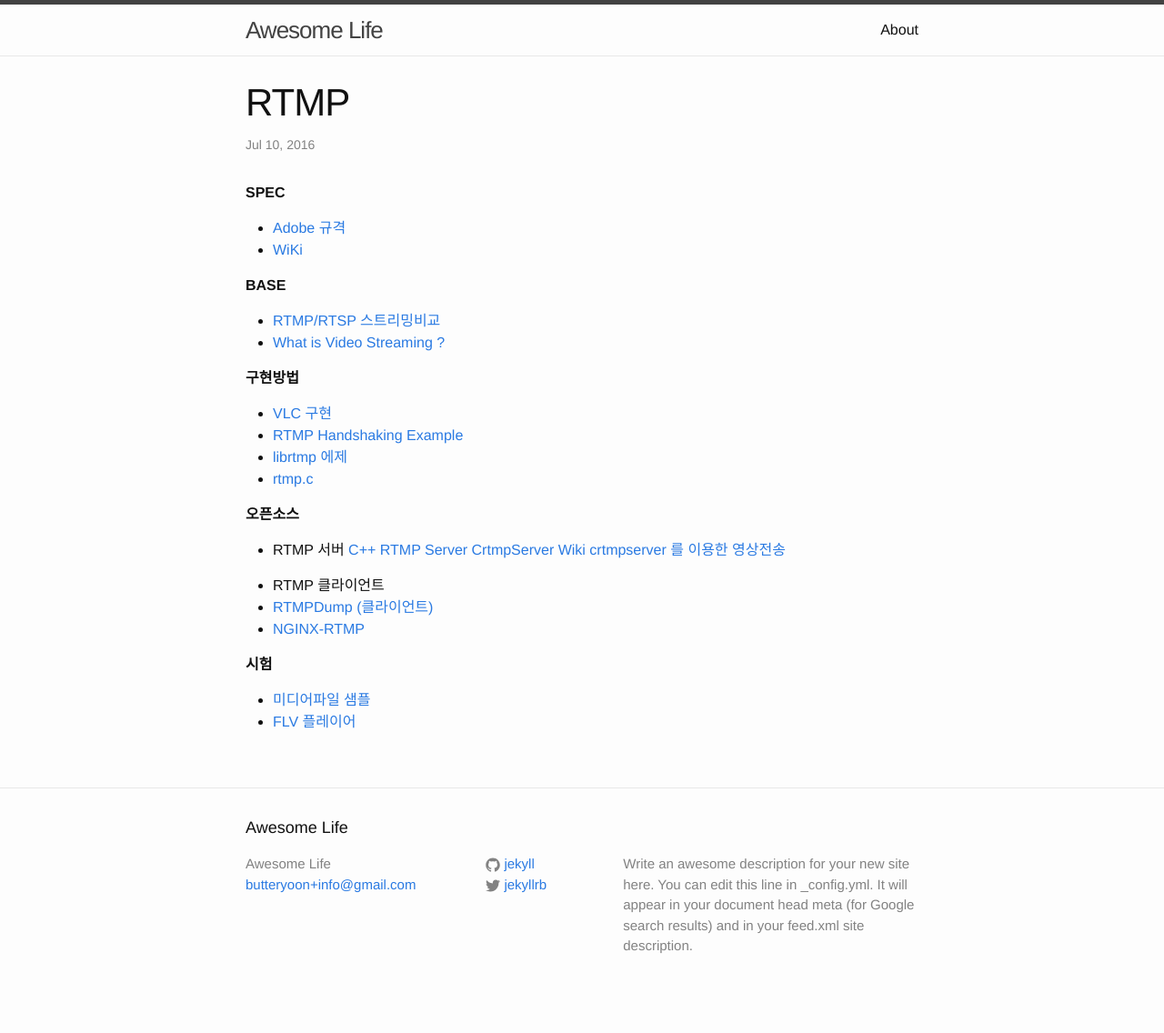
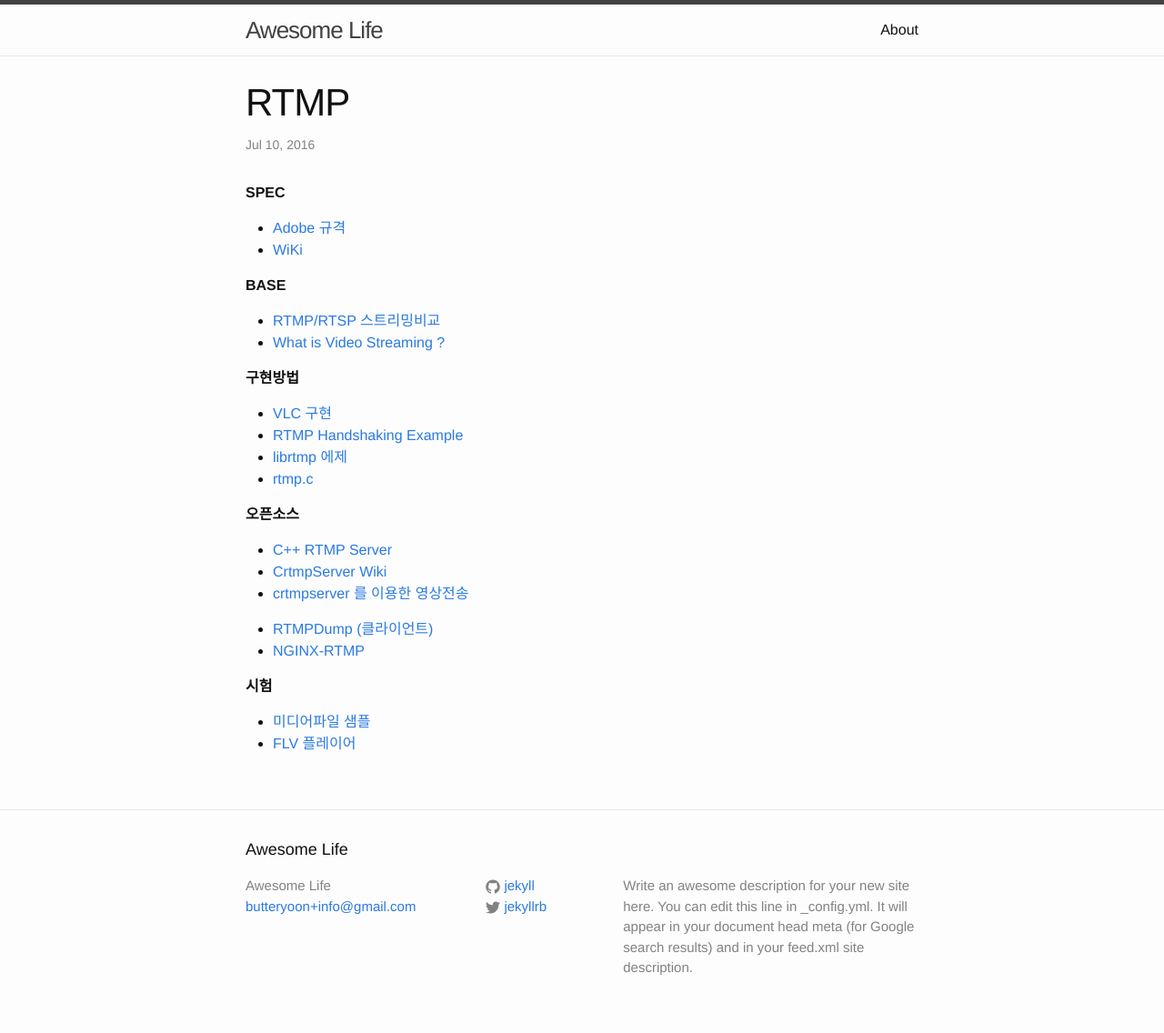
Before and after one commit to butteryoon/butteryoon.github.io, a Jekyll site: the page built from _posts/2016-07-10-RTMP.markdown, in a window 1280 px wide. Shown: the whole page at 91% size. Built offline with Jekyll 4.4.1, drawn with Linux system fonts in a browser that asks for light colours; before the commit the page ends 1112 px from its top, so only the background shows below that.

Commit message:
Modified RTMP

```diff
--- a/_posts/2016-07-10-RTMP.markdown
+++ b/_posts/2016-07-10-RTMP.markdown
@@ -28,12 +28,10 @@ categories: jekyll update
 
 **오픈소스**
 
-* RTMP 서버
- [C++ RTMP Server](https://github.com/mdavid/crtmpserver)
- [CrtmpServer Wiki](http://wiki.alessandro.delgallo.net/wiki/index.php/Crtmpserver)
- [crtmpserver 를 이용한 영상전송](http://www.rasplay.org/?p=5705 )
+* [C++ RTMP Server](https://github.com/mdavid/crtmpserver)
+* [CrtmpServer Wiki](http://wiki.alessandro.delgallo.net/wiki/index.php/Crtmpserver)
+* [crtmpserver 를 이용한 영상전송](http://www.rasplay.org/?p=5705 )
 
-* RTMP 클라이언트
 * [RTMPDump (클라이언트)](http://rtmpdump.mplayerhq.hu/)
 * [NGINX-RTMP](https://obsproject.com/forum/resources/how-to-set-up-your-own-private-rtmp-server-using-nginx.50/)
 
```
